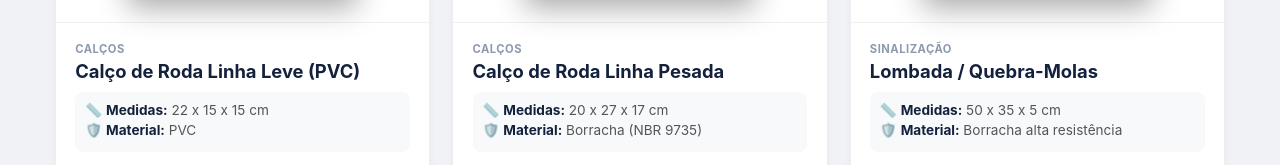
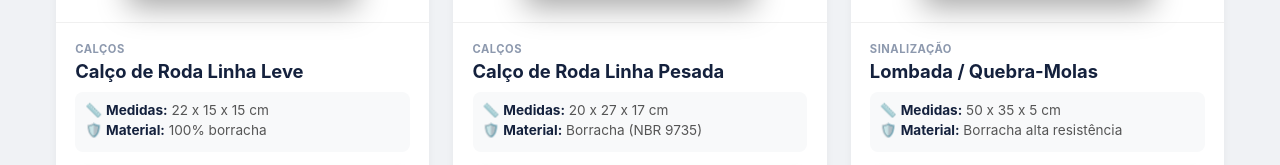
Before and after one commit to sitemm6/catalogo, a plain HTML site: page index.html in a window 1280 px wide. Shown: the part 993-1158 px from the top of the page. Drawn offline with Linux system fonts and the light colour scheme.

Commit message:
remover pvc -> 100% borracha

```diff
--- a/index.html
+++ b/index.html
@@ -329,10 +329,10 @@
             },
             {
                 id: 4,
-                nome: "Calço de Roda Linha Leve (PVC)",
+                nome: "Calço de Roda Linha Leve",
                 categoria: "Calços",
                 medidas: "22 x 15 x 15 cm",
-                material: "PVC",
+                material: "100% borracha",
                 img: "src/imagens/calço roda leve.jpg"
             },
             {
@@ -616,4 +616,5 @@
 
     </script>
 </body>
+
 </html>
```
